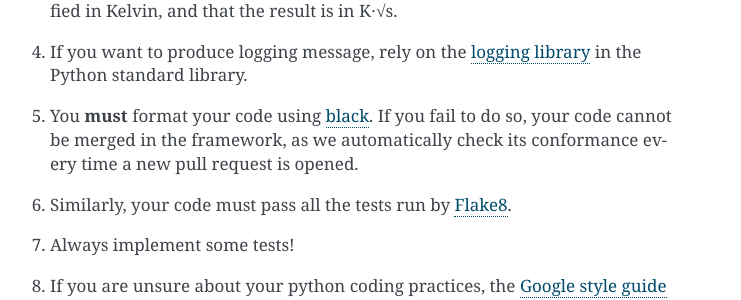
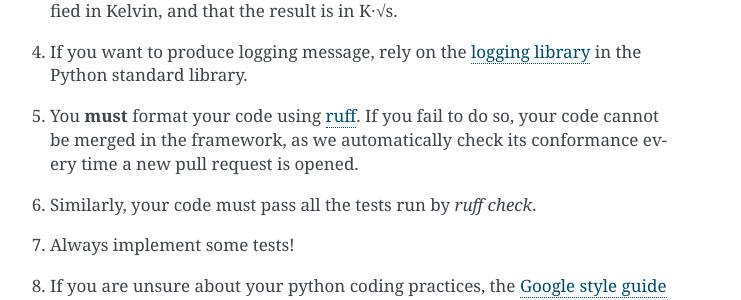
Before and after one commit to litebird/litebird_sim, a Sphinx documentation site: the page built from docs/source/integrating.rst, in a window 1280 px wide and 900 px high, scrolled down 3945 px. Shown: the part 499-799 px from the top of the window, without its empty margins (400-1141 px from the left). Built offline with Sphinx 7.4.7, drawn with Linux system fonts in a browser that asks for light colours.

Commit message:
Update the documentation to mention ruff instead of flake8/black

```diff
--- a/docs/source/installation.rst
+++ b/docs/source/installation.rst
@@ -65,9 +65,8 @@ above, then checkout and install a local copy of the framework.
 Run code validators
 ~~~~~~~~~~~~~~~~~~~
 
-As every commit and pull request is validated through `black
-<https://github.com/psf/black>`_ and `flake8
-<https://pypi.org/project/flake8/>`_, you might want to run them
+As every commit and pull request is validated through `ruff
+<https://github.com/astral-sh/ruff>`_, you might want to run them
 before pushing modifications to the GitHub repository. In this case
 enter the ``litebird_sim`` directory and run the following command:
 
--- a/docs/source/integrating.rst
+++ b/docs/source/integrating.rst
@@ -227,13 +227,12 @@ codes in the LiteBIRD Simulation Framework:
    library <https://docs.python.org/3/library/logging.html>`_ in the
    Python standard library.
 
-5. You **must** format your code using `black
-   <https://black.readthedocs.io/en/stable/>`_. If you fail to do so,
+5. You **must** format your code using `ruff
+   <https://github.com/astral-sh/ruff/>`_. If you fail to do so,
    your code cannot be merged in the framework, as we automatically
    check its conformance every time a new pull request is opened.
 
-6. Similarly, your code must pass all the tests run by `Flake8
-   <https://pypi.org/project/flake8>`_.
+6. Similarly, your code must pass all the tests run by `ruff check`.
 
 7. Always implement some tests!
 
```
Also changed, not shown: CONTRIBUTING.md (+5 -8 lines), 1 other file.
